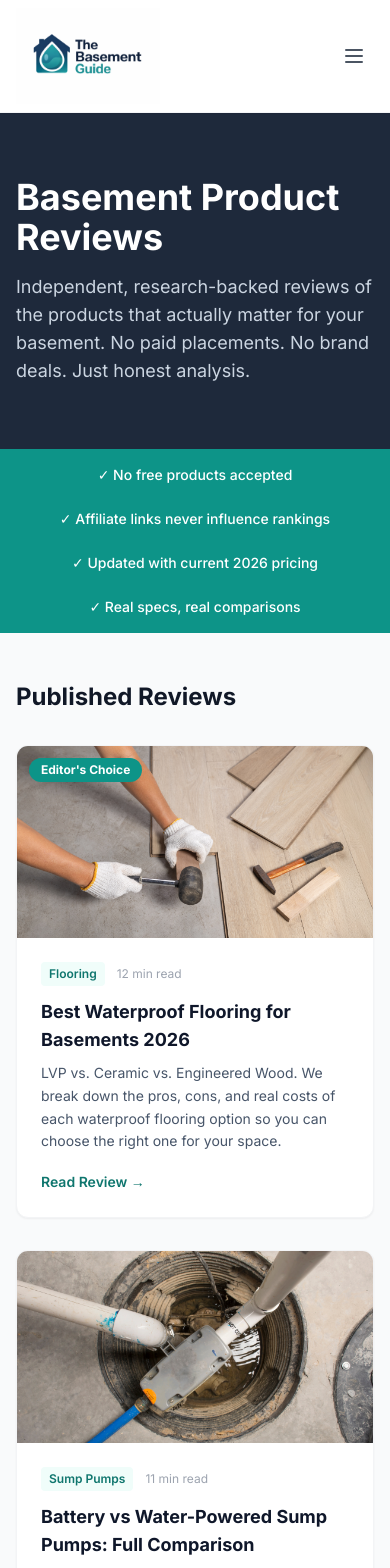
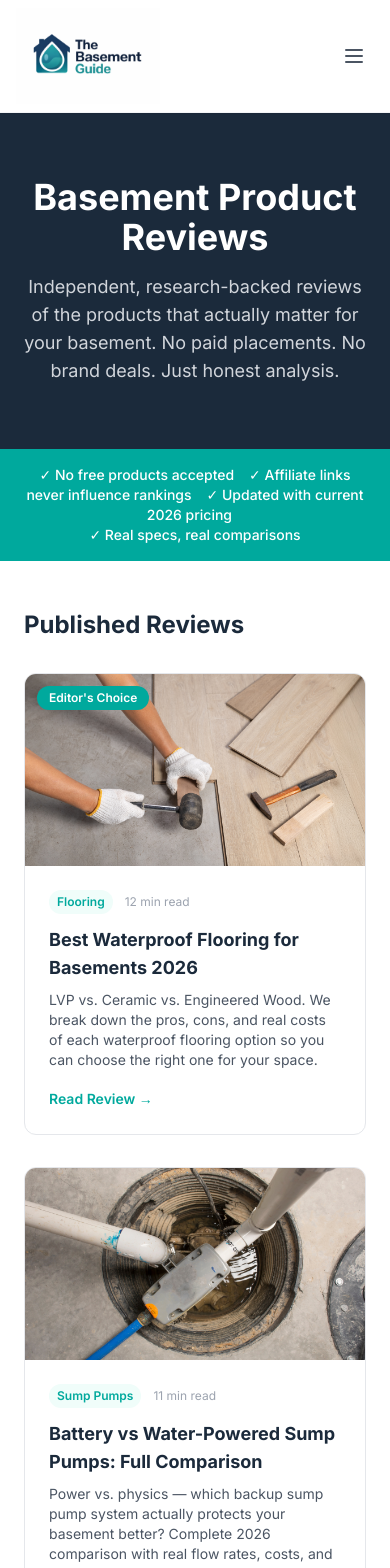
Before and after one commit to thebasementguide2026/basement-guide, a Next.js app: page /reviews in a window 390 px wide. Shown: the top 1568 px of the page. Built offline with nearby package versions, Linux system fonts and the light colour scheme.

Commit message:
Fix broken images on reviews page - vapor barriers and dehumidifiers

```diff
--- a/app/reviews/page.tsx
+++ b/app/reviews/page.tsx
@@ -1,10 +1,12 @@
 import Link from 'next/link'
 import Image from 'next/image'
 import type { Metadata } from 'next'
+
 export const metadata: Metadata = {
   title: 'Basement Product Reviews | The Basement Guide',
   description: 'Independent reviews of basement waterproofing products, sump pumps, dehumidifiers, flooring, and more. No paid placements — just honest research.',
 }
+
 const reviews = [
   {
     title: 'Best Waterproof Flooring for Basements 2026',
@@ -13,7 +15,7 @@ const reviews = [
     image: '/basement-flooring-installation.jpg.png',
     category: 'Flooring',
     readTime: '12 min read',
-    badge: 'Editor\'s Choice',
+    badge: "Editor's Choice",
   },
   {
     title: 'Battery vs Water-Powered Sump Pumps: Full Comparison',
@@ -64,7 +66,7 @@ const reviews = [
     title: 'Best Vapor Barriers for Basements',
     description: 'Top-rated vapor barriers to stop moisture intrusion in basements and crawl spaces. We compare thickness, material, and performance for every budget.',
     href: '/articles/best-vapor-barriers',
-    image: '/vaporbarrier.jpg',
+    image: '/Radon and waterproofing.jpg',
     category: 'Waterproofing',
     readTime: '8 min read',
     badge: null,
@@ -73,7 +75,7 @@ const reviews = [
     title: 'Best Basement Dehumidifiers 2026',
     description: 'Top-rated dehumidifiers for basements — ranked by capacity, energy efficiency, drainage options, and real-world performance in high-humidity spaces.',
     href: '/articles/best-basement-dehumidifiers',
-    image: '/dehumidifier.jpg',
+    image: '/topdehumidfier.jpg',
     category: 'Dehumidifiers',
     readTime: '11 min read',
     badge: null,
@@ -91,7 +93,7 @@ const reviews = [
     title: 'Basement Permits Guide',
     description: 'Do you need a permit to finish your basement? Find out which projects require permits, how to get them, and what happens if you skip them.',
     href: '/articles/basement-permits-guide',
-    image: '/permits.jpg',
+    image: '/finishing a basement guide.jpg',
     category: 'Planning',
     readTime: '7 min read',
     badge: null,
@@ -100,7 +102,7 @@ const reviews = [
     title: 'Drylok vs RadonSeal: Which Basement Sealer Wins?',
     description: 'An honest side-by-side comparison of Drylok and RadonSeal — two of the most popular basement waterproofing sealers. Which one actually works better?',
     href: '/articles/drylok-vs-radonseal',
-    image: '/drylok.jpg',
+    image: '/Radon and waterproofing.jpg',
     category: 'Waterproofing',
     readTime: '8 min read',
     badge: null,
@@ -109,7 +111,7 @@ const reviews = [
     title: 'French Drain vs Sump Pump: Which Do You Need?',
     description: 'French drains and sump pumps both manage basement water — but they work very differently. Learn which solution fits your situation and budget.',
     href: '/articles/french-drain-vs-sump-pump',
-    image: '/frenchdrain.jpg',
+    image: '/french-drain-trench.jpg',
     category: 'Drainage',
     readTime: '9 min read',
     badge: null,
@@ -118,57 +120,57 @@ const reviews = [
     title: 'Submersible vs Pedestal Sump Pump: Full Comparison',
     description: 'Submersible vs pedestal sump pumps — which type is more reliable, quieter, and better for your basement? Complete breakdown with pros, cons, and costs.',
     href: '/articles/submersible-vs-pedestal-sump-pump',
-    image: '/Submersible.jpg',
+    image: '/pedestalvssub.jpg',
     category: 'Sump Pumps',
     readTime: '8 min read',
     badge: null,
   },
 ]
+
 export default function ReviewsPage() {
   return (
-    <div className="bg-gray-50 min-h-screen">
+    <main>
       {/* Hero */}
-      <section className="bg-slate-800 text-white py-16">
-        <div className="container-custom">
-          <h1 className="text-4xl font-bold mb-4">Basement Product Reviews</h1>
-          <p className="text-slate-300 text-lg max-w-2xl">
-            Independent, research-backed reviews of the products that actually matter for your basement. No paid placements. No brand deals. Just honest analysis.
-          </p>
-        </div>
+      <section className="bg-[#1B2A3B] text-white py-16 px-6 text-center">
+        <h1 className="text-4xl font-bold mb-4">Basement Product Reviews</h1>
+        <p className="text-lg text-gray-300 max-w-2xl mx-auto">
+          Independent, research-backed reviews of the products that actually matter for your basement. No paid placements. No brand deals. Just honest analysis.
+        </p>
       </section>
 
       {/* Review Standards Banner */}
-      <section className="bg-teal-600 text-white py-4">
-        <div className="container-custom flex flex-wrap gap-6 justify-center md:justify-start text-sm font-medium">
-          <span>✓ No free products accepted</span>
-          <span>✓ Affiliate links never influence rankings</span>
-          <span>✓ Updated with current 2026 pricing</span>
-          <span>✓ Real specs, real comparisons</span>
-        </div>
+      <section className="bg-[#00A99D] text-white py-4 px-6 text-sm font-medium text-center">
+        ✓ No free products accepted &nbsp;&nbsp; ✓ Affiliate links never influence rankings &nbsp;&nbsp; ✓ Updated with current 2026 pricing &nbsp;&nbsp;<br className="sm:hidden" />
+        ✓ Real specs, real comparisons
       </section>
 
       {/* Reviews Grid */}
-      <section className="container-custom py-12">
-        <h2 className="text-2xl font-bold mb-8">Published Reviews</h2>
+      <section className="max-w-6xl mx-auto px-6 py-12">
+        <h2 className="text-2xl font-bold text-[#1B2A3B] mb-8">Published Reviews</h2>
         <div className="grid grid-cols-1 md:grid-cols-2 gap-8">
           {reviews.map((review) => (
-            <Link key={review.href} href={review.href} className="bg-white rounded-xl overflow-hidden shadow-sm hover:shadow-md transition-shadow border border-gray-100 block">
-              <div className="relative h-48">
-                <Image src={review.image} alt={review.title} fill className="object-cover" />
+            <Link key={review.href} href={review.href} className="group block rounded-xl overflow-hidden border border-gray-200 hover:shadow-lg transition-shadow">
+              <div className="relative h-48 w-full bg-gray-100">
+                <Image
+                  src={review.image}
+                  alt={review.title}
+                  fill
+                  className="object-cover"
+                />
                 {review.badge && (
-                  <span className="absolute top-3 left-3 bg-teal-600 text-white text-xs font-bold px-3 py-1 rounded-full">
+                  <span className="absolute top-3 left-3 bg-[#00A99D] text-white text-xs font-semibold px-3 py-1 rounded-full">
                     {review.badge}
                   </span>
                 )}
               </div>
               <div className="p-6">
                 <div className="flex items-center gap-3 mb-3">
-                  <span className="text-xs font-semibold text-teal-700 bg-teal-50 px-2 py-1 rounded">{review.category}</span>
+                  <span className="text-xs font-semibold text-[#00A99D] bg-teal-50 px-2 py-1 rounded-full">{review.category}</span>
                   <span className="text-xs text-gray-400">{review.readTime}</span>
                 </div>
-                <h3 className="text-lg font-bold text-slate-900 mb-2">{review.title}</h3>
-                <p className="text-slate-600 text-sm leading-relaxed mb-4">{review.description}</p>
-                <span className="text-teal-700 font-semibold text-sm">Read Review →</span>
+                <h3 className="text-lg font-bold text-[#1B2A3B] mb-2 group-hover:text-[#00A99D] transition-colors">{review.title}</h3>
+                <p className="text-sm text-gray-600 mb-4">{review.description}</p>
+                <span className="text-sm font-semibold text-[#00A99D] group-hover:underline">Read Review →</span>
               </div>
             </Link>
           ))}
@@ -176,15 +178,13 @@ export default function ReviewsPage() {
       </section>
 
       {/* CTA */}
-      <section className="container-custom pb-16">
-        <div className="bg-slate-800 rounded-2xl p-8 text-center text-white">
-          <h3 className="text-xl font-bold mb-2">Need Help Choosing a Contractor?</h3>
-          <p className="text-slate-300 mb-6">Get free quotes from vetted local basement pros — no obligation.</p>
-          <Link href="/#get-quotes" className="bg-teal-500 hover:bg-teal-400 text-white font-bold px-8 py-3 rounded-lg transition-colors">
-            Get Free Quotes →
-          </Link>
-        </div>
+      <section className="bg-[#1B2A3B] text-white py-12 px-6 text-center mx-6 mb-12 rounded-2xl max-w-6xl md:mx-auto">
+        <h3 className="text-2xl font-bold mb-3">Need Help Choosing a Contractor?</h3>
+        <p className="text-gray-300 mb-6">Get free quotes from vetted local basement pros — no obligation.</p>
+        <Link href="/#get-quotes" className="inline-block bg-[#00A99D] text-white font-semibold px-6 py-3 rounded-lg hover:bg-teal-600 transition-colors">
+          Get Free Quotes →
+        </Link>
       </section>
-    </div>
+    </main>
   )
 }
```
